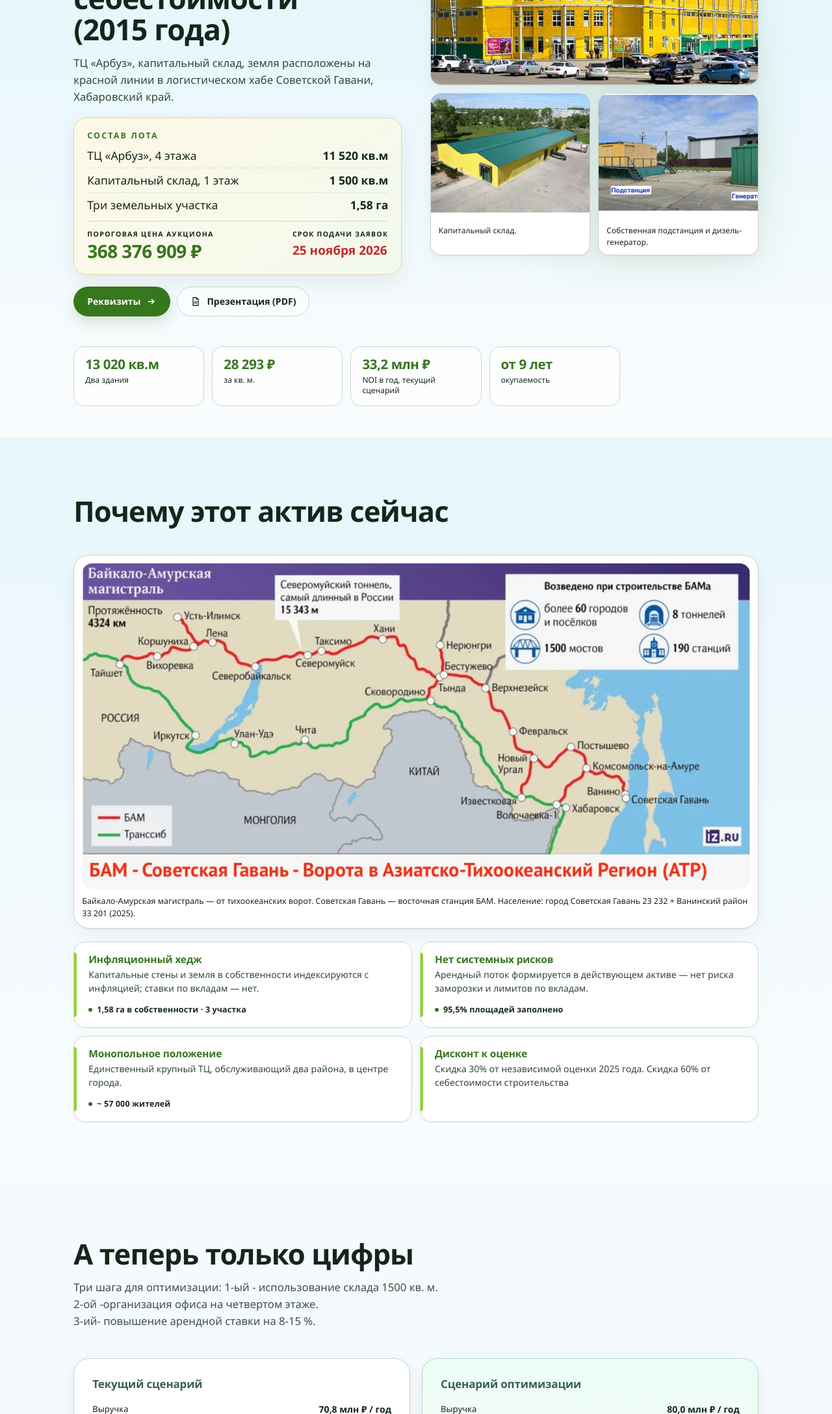
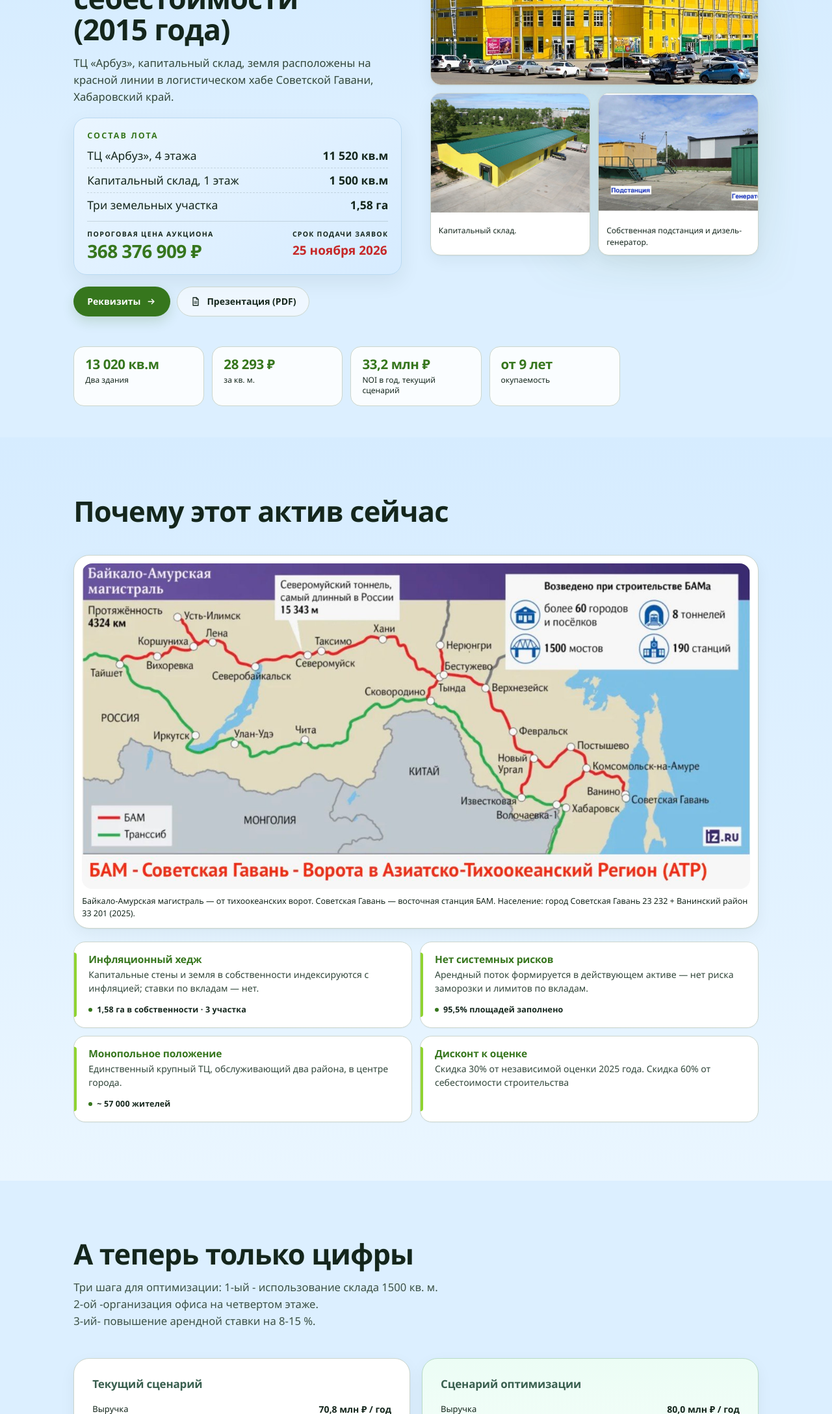
Before and after one commit to Valeron001/arbuzSVG, a plain HTML site: page index.html in a window 1280 px wide. Shown: the part 384-2560 px from the top of the page at 65% size. Drawn offline with Linux system fonts and the light colour scheme.

Commit message:
Фон страницы и светлых секций заменён на голубой

```diff
--- a/index.html
+++ b/index.html
@@ -25,7 +25,7 @@
   --gold:#FED966;
   --peach:#FCE5CD;
   --cream:#E8E1D4;
-  --grey-bg:#E7F0F5;
+  --grey-bg:#D8EAF6;
   --grey-line:#CBD5CC;
   --red:#C62828;
   --muted:#14261C;
@@ -42,7 +42,7 @@
 *,*::before,*::after{box-sizing:border-box}
 html{scroll-behavior:smooth;-webkit-text-size-adjust:100%}
 body{
-  margin:0;background:#F4FAFD;color:var(--ink);
+  margin:0;background:#DCEFFF;color:var(--ink);
   font-family:Manrope,"Segoe UI",system-ui,-apple-system,sans-serif;
   font-size:17px;line-height:1.55;-webkit-font-smoothing:antialiased;
   text-rendering:optimizeLegibility;overflow-x:hidden;
@@ -70,9 +70,9 @@ b,strong{font-weight:800}
 
 .shell{width:100%;max-width:var(--shell);margin:0 auto;padding-left:var(--gutter);padding-right:calc(var(--gutter) + var(--rail))}
 .sec{position:relative;padding:clamp(64px,7vw,104px) 0}
-.sec--mint{background:linear-gradient(180deg,#E7F6FB 0%,#F9FCFE 100%)}
+.sec--mint{background:linear-gradient(180deg,#D6ECFF 0%,#EAF6FF 100%)}
 .sec--grey{background:var(--grey-bg)}
-.sec--white{background:#FAFCFE}
+.sec--white{background:#E4F3FF}
 .sec--upside{background:linear-gradient(135deg,#19DAEC 0%,#57E4F1 55%,#C4E9FA 100%);color:#0b2b20}
 .sec--deck{background:linear-gradient(160deg,#2F4F41 0%,#395F4F 44%,#14261C 100%);color:#fff}
 .sec--deck h2,.sec--deck h3{color:#fff}
@@ -125,7 +125,7 @@ b,strong{font-weight:800}
 .lang-switch a.is-active{color:var(--green)}
 .lang-switch .sep{color:var(--muted)}
 
-.hero{position:relative;padding:calc(64px + clamp(34px,4.4vw,64px)) 0 clamp(34px,4vw,48px);background:radial-gradient(1100px 620px at 88% -6%,rgba(144,202,245,.58),transparent 62%),linear-gradient(180deg,#DFF3FC 0%,#E9F7FC 44%,#FAFCFE 100%);overflow:hidden}
+.hero{position:relative;padding:calc(64px + clamp(34px,4.4vw,64px)) 0 clamp(34px,4vw,48px);background:radial-gradient(1100px 620px at 88% -6%,rgba(144,202,245,.58),transparent 62%),linear-gradient(180deg,#CDE8FF 0%,#DCEFFF 55%,#DCEFFF 100%);overflow:hidden}
 .hero .shell{position:relative;z-index:1}
 .hero__grid{display:grid;grid-template-columns:minmax(0,1fr) minmax(0,1fr);gap:clamp(26px,3.4vw,44px);align-items:center}
 .hero h1{margin:0 0 15px}
@@ -133,7 +133,7 @@ b,strong{font-weight:800}
 .mark::after{content:"";position:absolute;left:-.04em;right:-.04em;bottom:.02em;height:.18em;background:var(--lime);opacity:.34;border-radius:99px;z-index:-1}
 .hero .lede{margin-bottom:18px;font-size:clamp(16px,1.3vw,18px)}
 .hero__actions{display:flex;flex-wrap:wrap;gap:10px;margin-top:18px}
-.lot{margin-top:19px;padding:17px 20px 18px;border-radius:20px;background:linear-gradient(145deg,rgba(255,248,231,.97),rgba(242,249,236,.97));border:1px solid #E3D5AC;box-shadow:0 12px 32px rgba(20,38,28,.07)}
+.lot{margin-top:19px;padding:17px 20px 18px;border-radius:20px;background:linear-gradient(145deg,rgba(234,246,255,.97),rgba(214,236,255,.97));border:1px solid #B9D9F2;box-shadow:0 12px 32px rgba(20,38,28,.07)}
 .lot__cap{font-size:12.5px;letter-spacing:.17em;text-transform:uppercase;font-weight:800;color:var(--green)}
 .lot__list{margin-top:8px;display:grid;gap:5px}
 .lot__list li{display:flex;justify-content:space-between;gap:14px;font-size:17.5px;padding-bottom:5px;border-bottom:1px dashed rgba(20,38,28,.14)}
```
